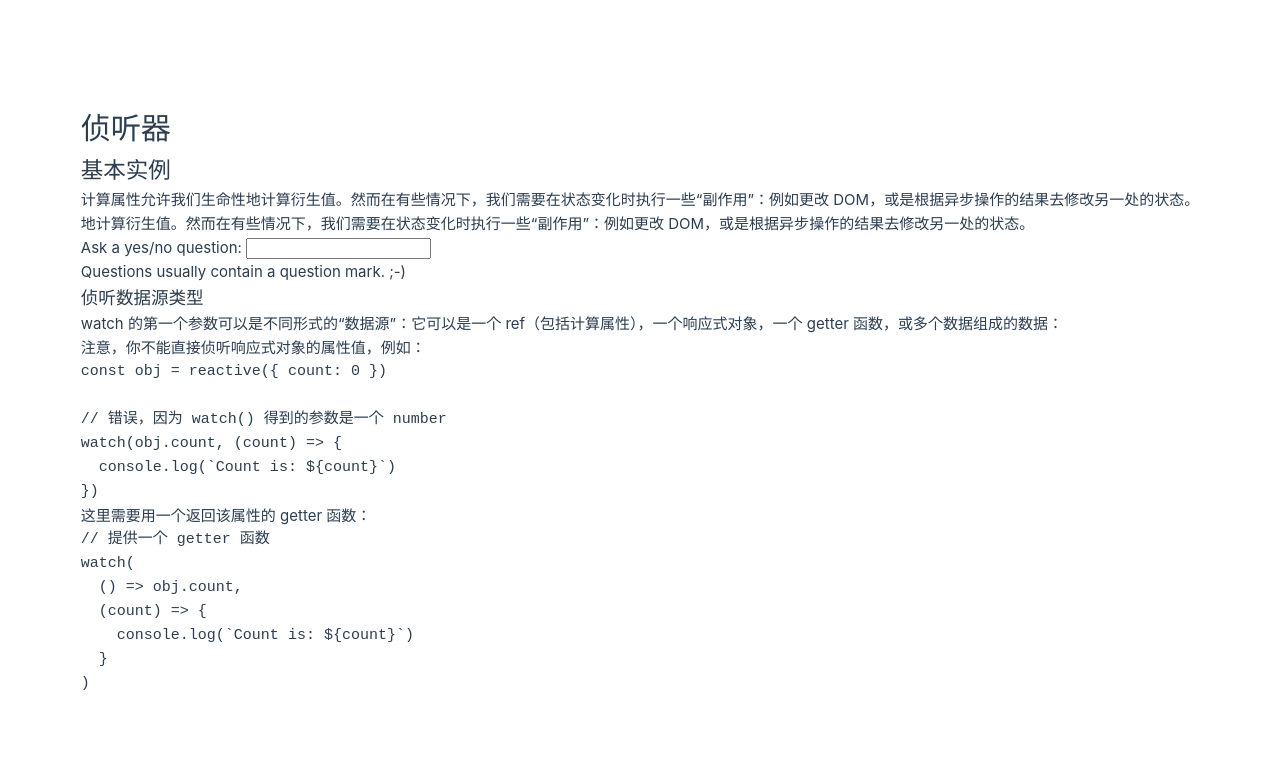
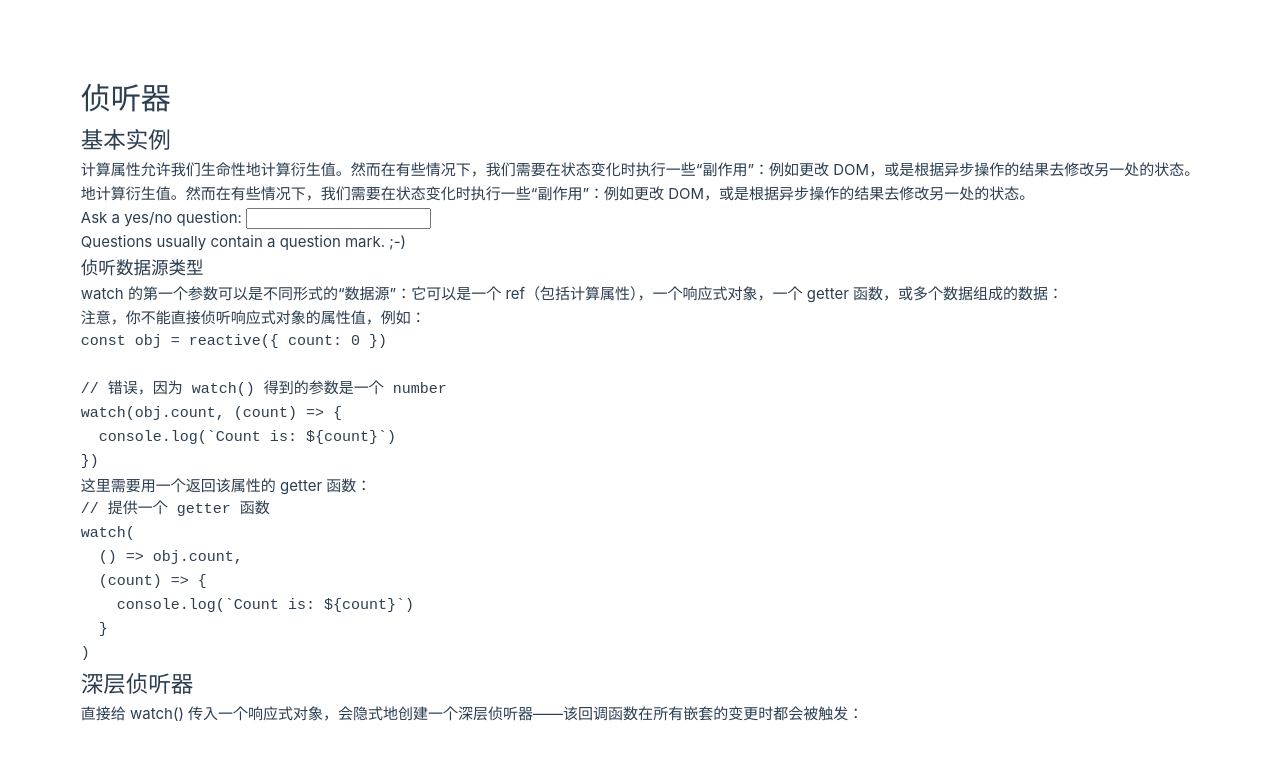
Before and after one commit to ShenlongDev/vue_xx, a Vue app: page / in a window 1280 px wide. Shown: the top 760 px of the page. Built offline with nearby package versions, Linux system fonts and the light colour scheme.

Commit message:
深层侦听器1

```diff
--- a/src/WatchersVue.vue
+++ b/src/WatchersVue.vue
@@ -1,5 +1,5 @@
 <script setup>
-import { ref, watch } from 'vue'
+import { ref, watch, reactive } from 'vue'
 
 const question = ref('')
 const answer = ref('Questions usually contain a question mark. ;-)')
@@ -44,6 +44,18 @@ watch(
     console.log(`x is ${newX} and y is ${newY}`)
   }
 )
+
+const obj = reactive({ count: 0 })
+
+watch(obj, (newValue, oldValue) => {
+  // 在嵌套的属性变更时触发
+  // 注意：`newValue` 此处和 `oldValue` 是相等的
+  // 因为它们是同一个对象！
+  console.log(newValue)
+  console.log(oldValue)
+})
+
+obj.count++
 </script>
 
 <template>
@@ -74,4 +86,7 @@ watch(
     console.log(`Count is: ${count}`)
   }
 )</pre>
+
+  <h2>深层侦听器</h2>
+  <p>直接给 watch() 传入一个响应式对象，会隐式地创建一个深层侦听器——该回调函数在所有嵌套的变更时都会被触发：</p>
 </template>
```
